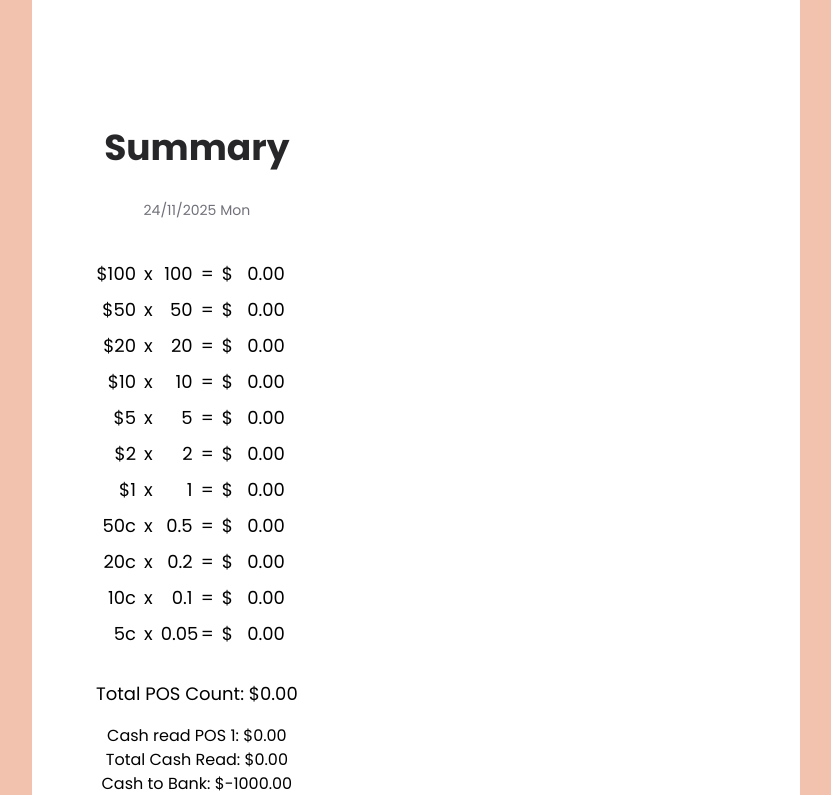
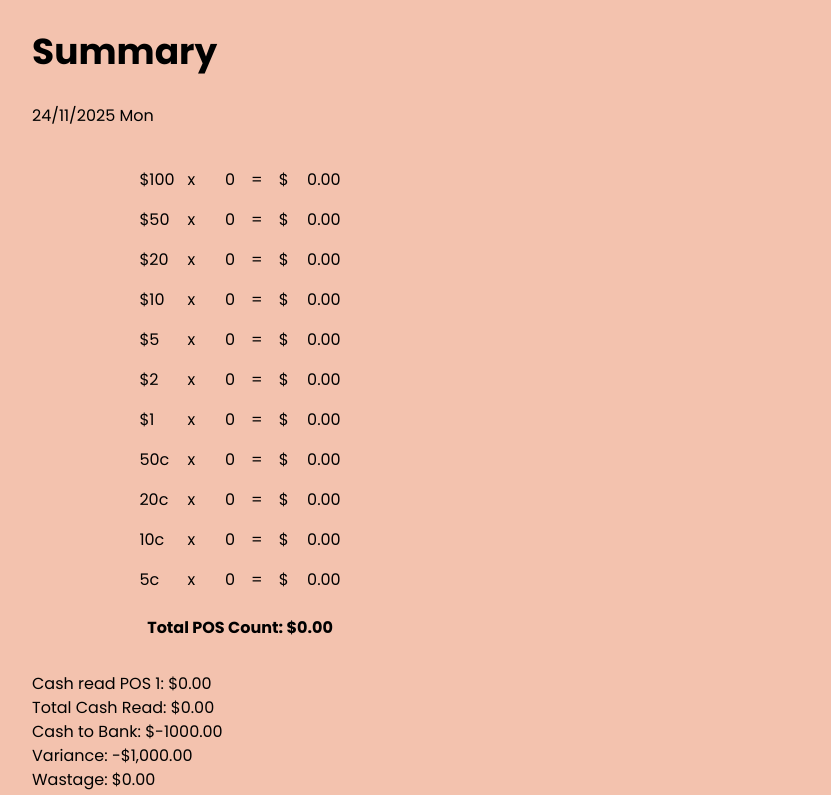
Before and after one commit to G-Tang2/sushi-sushi-EOD, a Next.js app: page /summary in a window 1280 px wide. Shown: the top 795 px of the page, without its empty margins (224-1055 px from the left). Built offline with nearby package versions, Linux system fonts and the light colour scheme.

Commit message:
styled total POS count summary

```diff
--- a/app/summary/page.tsx
+++ b/app/summary/page.tsx
@@ -69,33 +69,33 @@ export default function Home() {
   }).format(variance);
 
   return (
-    <div className="flex min-h-screen items-center justify-center">
-      <main className="flex min-h-screen w-full max-w-3xl flex-col items-center justify-between py-32 px-16 bg-white sm:items-start">
-        <div className="flex flex-col items-center text-center">
-          <h1 className="mb-8 text-4xl font-bold text-zinc-800">Summary</h1>
-          <p className="mb-8 text-sm text-zinc-500">
+    <div className="flex min-h-screen items-center justify-center ">
+      <main className="flex min-h-screen w-full max-w-3xl flex-col items-center sm:items-start">
+        <h1 className="my-8 text-4xl font-bold">Summary</h1>
+        <p>
           {dateString} {dayName}
         </p>
-          <div className="mb-4 text-lg text-right flex flex-col gap-6">
-            <div>
-              {denominations.map(({ label, value }) => (
-                <div key={label} className="flex items-center my-2 gap-2">
+        <div className="bg-custom-cream rounded-2xl w-sm p-4 m-4 space-y-4">
+          <div className="flex flex-col justify-between items-center">
+            {Object.entries(tillQuantities).map(([label, value]) => {
+              const denom = denominations.find((d) => d.label === label);
+              const amount = denom ? denom.value * value : 0;
+
+              return (
+                <div key={label} className="flex items-center my-2 gap-2 ">
                   <div className="w-10">{label}</div>
                   <div>x</div>
                   <div className="w-8 text-right">{value}</div>
-                  <div>=</div>
+                  <div className="mx-2">=</div>
                   <div className="flex">
-                    <p>$</p>
-                    <div className="w-13 flex-1">
-                      {(tillQuantities[label] * value).toFixed(2)}
+                    <p className="pr-1">$</p>
+                    <div className="w-12 text-right">{amount.toFixed(2)}</div>
                   </div>
                 </div>
+              );
+            })}
           </div>
-              ))}
-            </div>
-            <div>
-              <p>Total POS Count: ${totalTill.toFixed(2)}</p>
-            </div>
+          <p className="justify-self-center font-semibold">Total POS Count: ${totalTill.toFixed(2)}</p>
         </div>
         <div>
           {sales.map((atom, index) => (
@@ -112,7 +112,7 @@ export default function Home() {
           <p>Net Sale: ${totalSales.totalNetSales.toFixed(2)}</p>
           <p>Gross Sale: ${totalSales.totalGrossSales.toFixed(2)}</p>
         </div>
-        </div>
+
         <Link href="/" passHref>
           <Button variant="outline" size="lg">
             Next
```
Also changed, not shown: app/eod-report/page.tsx (+14 -11 lines). Lines whose indentation alone changed are shown as unchanged.
